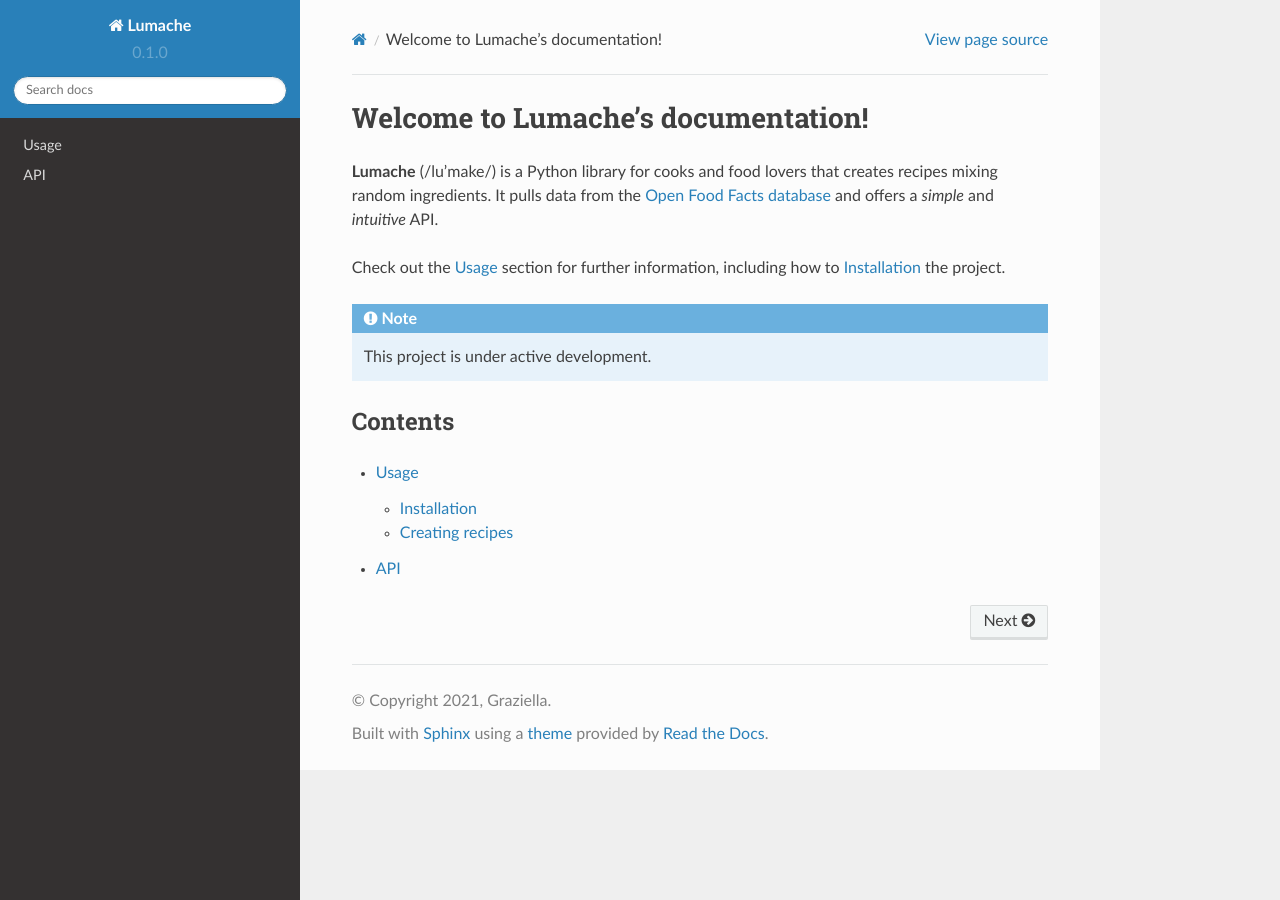
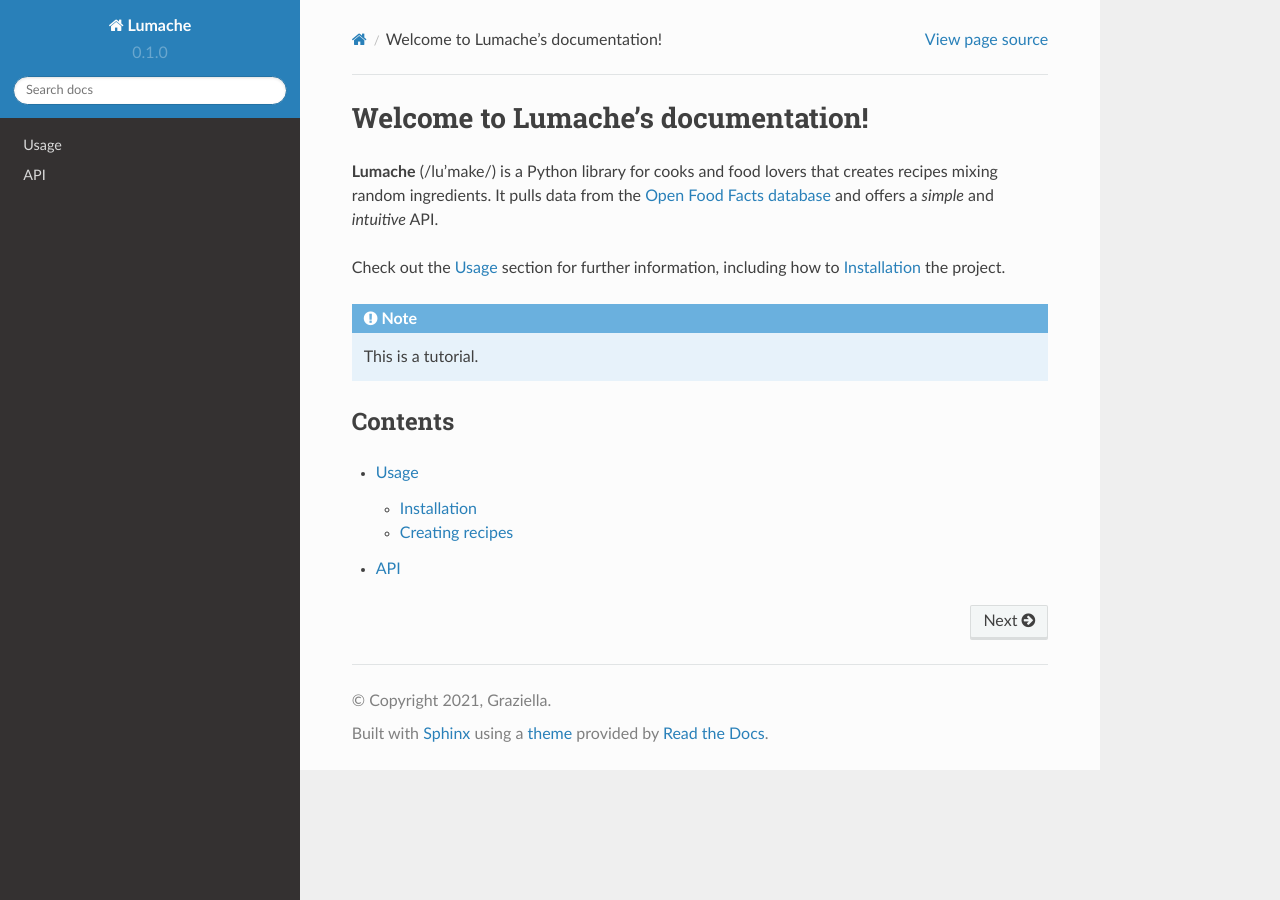
Before and after one commit to NGEET/fates-users-guide, a Sphinx documentation site: the page built from docs/source/index.rst, in a window 1280 px wide. Built offline with Sphinx 7.4.7 and the Read the Docs theme 2.0.0, drawn with Linux system fonts in a browser that asks for light colours.

Commit message:
minor change to test build

```diff
--- a/docs/source/index.rst
+++ b/docs/source/index.rst
@@ -11,7 +11,7 @@
 
 .. note::
 
-   This project is under active development.
+   This is a tutorial.
 
 Contents
 --------
```
